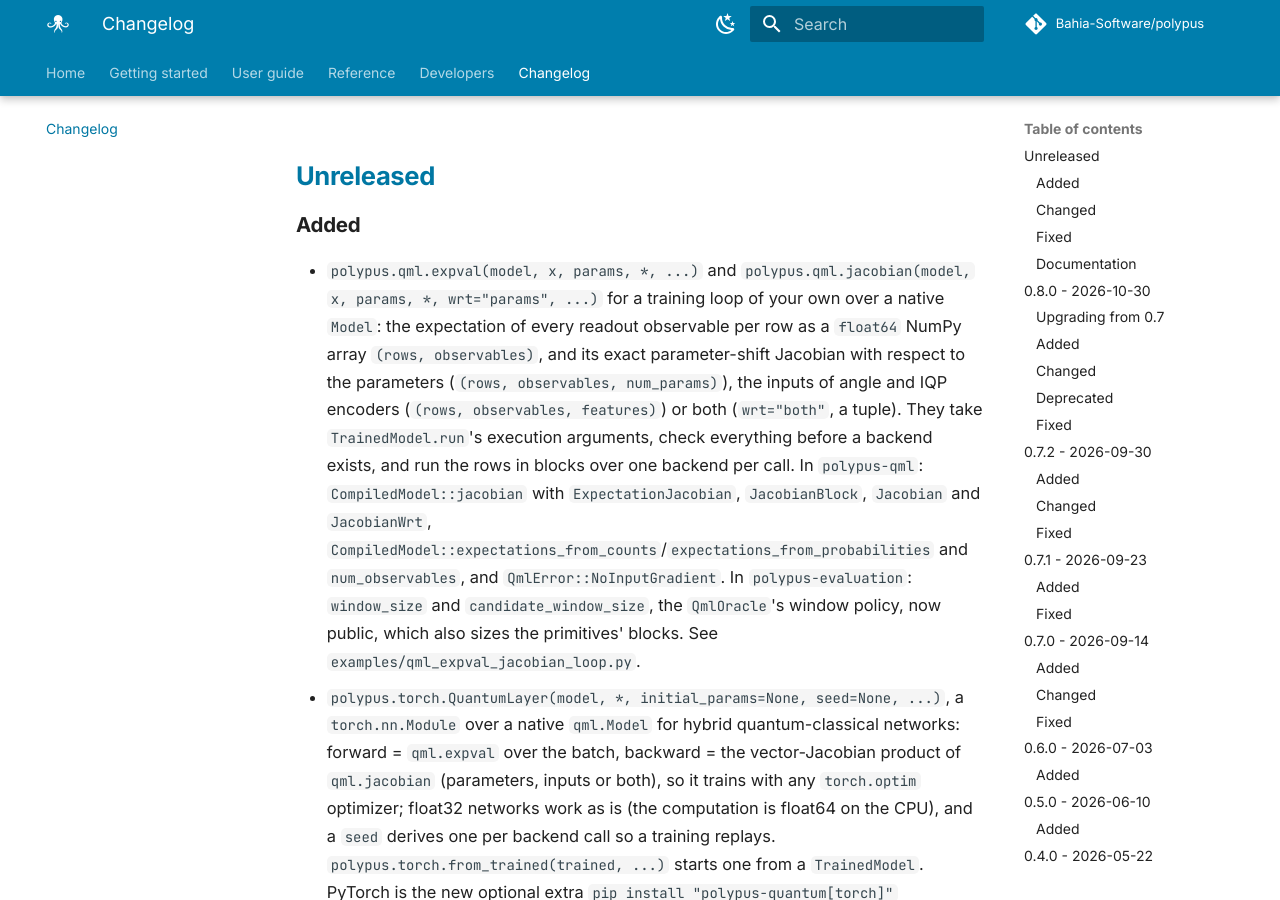
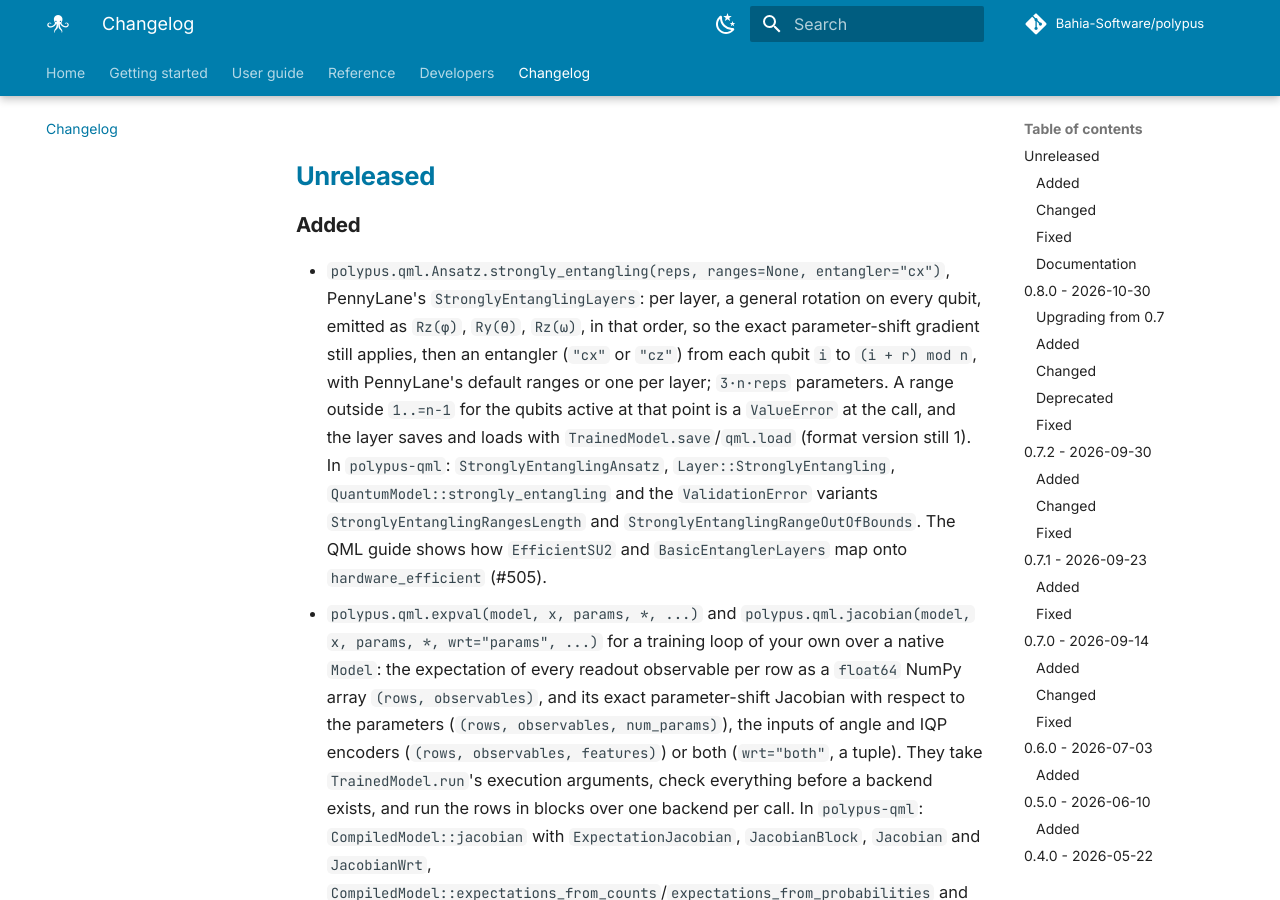
Before and after one commit to Bahia-Software/polypus, an MkDocs documentation site: the page built from docs/changelog.md, in a window 1280 px wide and 900 px high, scrolled down 364 px. Built offline with MkDocs 1.6.1 and Material for MkDocs 9.7.7, drawn with Linux system fonts in a browser that asks for light colours; plug-ins that fetch from the network failed and are left out; comment, search, counter and statistics services are not loaded; some of the changed text lies outside the part shown.

Commit message:
docs(qml): document strongly_entangling and the EfficientSU2 equivalence
C-11 gains the option, the `ranges` rule and the save-format rule that a
new layer keeps `version` 1 (an older Polypus rejects a file that uses it);
the guide shows how `EfficientSU2` (whose Qiskit default is
`reverse_linear`, equivalent to `entanglement="full"`) and
`BasicEntanglerLayers` map onto `hardware_efficient`.

Refs: #505

```diff
--- a/docs/CONTRACTS.md
+++ b/docs/CONTRACTS.md
@@ -2418,8 +2418,9 @@
 `predict` and `run` below are `polypus.ConfigurationError`):
 
 - each `Encoder`/`Ansatz` builder call re-checks its layers (a misplaced
-  amplitude encoder, pooling below two active qubits) and leaves the object as
-  it was when it raises;
+  amplitude encoder, pooling below two active qubits, a
+  `strongly_entangling` range out of bounds) and leaves the object as it was
+  when it raises;
 - `Model` checks that the `Encoder` and the `Ansatz` have the same width, that
   some layer loads the data, that the layers reserve trainable parameters, and
   that the readout's positions exist among the qubits still active at the end;
@@ -2458,15 +2459,15 @@
 readout needing more than one group is
 `ValidationError::ReadoutNeedsMultipleBasisGroups`: rejected, never mismeasured.
 
-**Options.** Every option is a string from a closed set, checked when it is
-given; any other value is a `ValueError` listing the valid ones. The typing
-stubs spell each set as a `Literal`.
+**Options.** Every option in the table below is a string from a closed set,
+checked when it is given; any other value is a `ValueError` listing the valid
+ones. The typing stubs spell each set as a `Literal`.
 
 | Option | Accepted values |
 | --- | --- |
 | `angle_encoder(axis=)`, `hardware_efficient(rotations=[…])` | `"rx"`, `"ry"`, `"rz"` |
 | `hardware_efficient(entanglement=)`, `iqp_encoder(entanglement=)` | `"linear"`, `"circular"`, `"full"` |
-| `hardware_efficient(entangler=)` | `"cx"`, `"cz"` |
+| `hardware_efficient(entangler=)`, `strongly_entangling(entangler=)` | `"cx"`, `"cz"` |
 | `conv(block=)` | `"basic"`, `"cartan"` |
 | `conv(pairing=)` | `"even_pairs"`, `"odd_pairs"`, `"alternating"` |
 | `pool(block=)` | `"basic"` |
@@ -2474,6 +2475,16 @@
 | `Readout(decision=)` | `"raw"`, `"sign"`, `"threshold"`, `"argmax"` |
 | `fit(loss=)` | `"squared_error"`, `"binary_cross_entropy"`, `"hinge"`, `"categorical_cross_entropy"`, `"expectation"` |
 | `qml.jacobian(wrt=)` | `"params"`, `"inputs"`, `"both"` (a `polypus.ConfigurationError`, like every check of the primitives) |
+
+The one option that is not a string is `strongly_entangling(ranges=)`: `None`
+(PennyLane's default, `r = (layer mod (n − 1)) + 1`) or one integer per layer,
+each in `1..=n−1` for the `n` qubits active where the layer sits (after any
+pooling). A count other than `reps`, or a range outside those bounds, is
+`ValidationError::StronglyEntanglingRangesLength` /
+`StronglyEntanglingRangeOutOfBounds`, a `ValueError` at the call; with one
+active qubit no entangler is emitted, so only the count is checked. A range
+is a count argument like `reps`: a negative one, or one larger than a `usize`
+holds, is the same `ValueError` at the call.
 
 **Training (`Model.fit`).** `fit(x, y=None, *, method, loss=None, …)`; every
 argument after `y` is keyword-only and `method` is required. It returns a
@@ -2672,8 +2683,13 @@
 
 - Loading checks the format and the version, then rebuilds the model through the
   same checks as `Model` and `bind`, so a corrupt or edited file is a
-  `ValueError` and never an inconsistent model. Loading only parses JSON: it
+  `ValueError` and never an inconsistent model (an edited
+  `strongly_entangling` range included). Loading only parses JSON: it
   never runs code.
+- A new layer is a new variant of the `spec`'s layer list, which leaves every
+  existing file valid, so it keeps `version` 1 (`StronglyEntangling` was
+  added this way). The reverse does not hold: an older Polypus rejects, as a
+  `ValueError`, a file that uses a layer it does not know.
 - Every parameter reads back bit for bit (the file is written with
   `serde_json`'s round-trip float formatting), so a loaded model predicts
   exactly as the saved one.
--- a/docs/guide/qml.md
+++ b/docs/guide/qml.md
@@ -150,8 +150,16 @@
 | IQP (`ZZFeatureMap`) encoding | `iqp_encoder(entanglement="full")` | none |
 | Hardware-efficient block (Qiskit's `TwoLocal`) | `hardware_efficient(reps, rotations=["ry", "rz"], entangler="cx", entanglement="linear", final_rotation_layer=True)` (`Ansatz` only) | one per rotation gate |
 | `RealAmplitudes` | `real_amplitudes(reps)` (`Ansatz` only) | one per rotation gate |
+| PennyLane's `StronglyEntanglingLayers`: per layer, `Rz(φ)`, `Ry(θ)`, `Rz(ω)` (in that order) on every qubit, then an entangler from each qubit `i` to `(i + r) mod n` | `strongly_entangling(reps, ranges=None, entangler="cx")` (`Ansatz` only) | `3·n·reps` (`n`: qubits active at that point) |
 | QCNN convolution, one block shared by every pair | `conv("basic" \| "cartan", pairing="alternating")` (`Ansatz` only) | 4 (`"basic"`) or 3 (`"cartan"`) |
 | QCNN pooling: each pair of active qubits becomes one | `pool("basic", keep="even_positions")` (`Ansatz` only) | 3 |
+
+In `strongly_entangling`, `ranges` gives each layer's `r`: one per layer, each from `1` to `n − 1`, or `None` for PennyLane's default `r = (layer mod (n − 1)) + 1` (`1, 2, …`). A range outside those bounds, or a count other than `reps`, raises `ValueError` at the call. One active qubit gets no entanglers, only the rotations. The parameters go layer by layer, qubit by qubit, `(φ, θ, ω)` each: PennyLane's `(reps, n, 3)` weights flattened in C order.
+
+Two other common templates are `hardware_efficient` settings rather than methods of their own:
+
+- Qiskit's `EfficientSU2` is the `TwoLocal` with `["ry", "rz"]` rotations, so `hardware_efficient(reps)` is `EfficientSU2(n, reps, entanglement="linear")`. With Qiskit's default `entanglement="reverse_linear"`, use `hardware_efficient(reps, entanglement="full")`: the same unitary (Qiskit chose `"reverse_linear"` as the cheaper equivalent of `"full"`), with more `CX` gates.
+- PennyLane's `BasicEntanglerLayers` is `hardware_efficient(reps, rotations=[axis], entanglement="circular", final_rotation_layer=False)`, with `axis` its `rotation` (`"rx"` by default). On two qubits they differ: `"circular"` entangles `(0, 1)` and then `(1, 0)`, PennyLane only `(0, 1)`.
 
 The `Ansatz` may also re-encode the data between its trainable layers (data re-uploading) with `angle_encoder`, `basis_encoder` and `iqp_encoder`. `Model(encoder, ansatz, readout)` copies the pieces, so building on them afterwards does not change it; it checks that some layer loads the data, that the layers have trainable parameters and that the readout fits the qubits left at the end, and reports `num_params`.
 
```
Also changed, not shown: CHANGELOG.md (+16 -0 lines).
